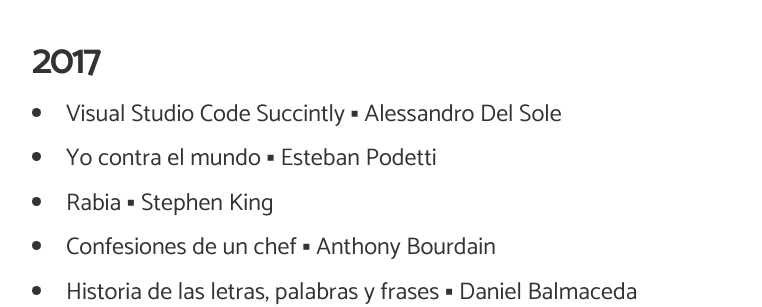
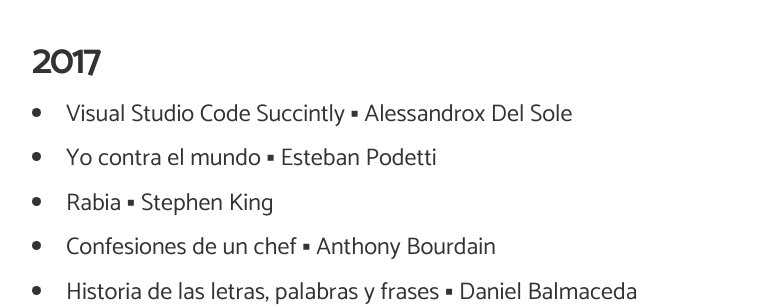
Before and after one commit to angelsimon/angelsimon.github.io, a Jekyll site: the page built from _posts/2016-09-09-libros-que-termine.md, in a window 1280 px wide and 900 px high. Shown: the part 410-717 px from the top of the window, without its empty margins (32-794 px from the left). Built offline with Jekyll 4.4.1, drawn with Linux system fonts in a browser that asks for light colours; nearby versions of some CDN libraries; comment, search, counter and statistics services are not loaded.

```diff
--- a/_posts/2016-09-09-libros-que-termine.md
+++ b/_posts/2016-09-09-libros-que-termine.md
@@ -11,7 +11,7 @@
 
 <h2>2017</h2>
 <ul>
-<li>Visual Studio Code Succintly &#9642; Alessandro Del Sole</li>
+<li>Visual Studio Code Succintly &#9642; Alessandrox Del Sole</li>
 <li>Yo contra el mundo &#9642; Esteban Podetti</li>
 <li>Rabia &#9642; Stephen King</li>
 <li>Confesiones de un chef &#9642; Anthony Bourdain</li>
```
